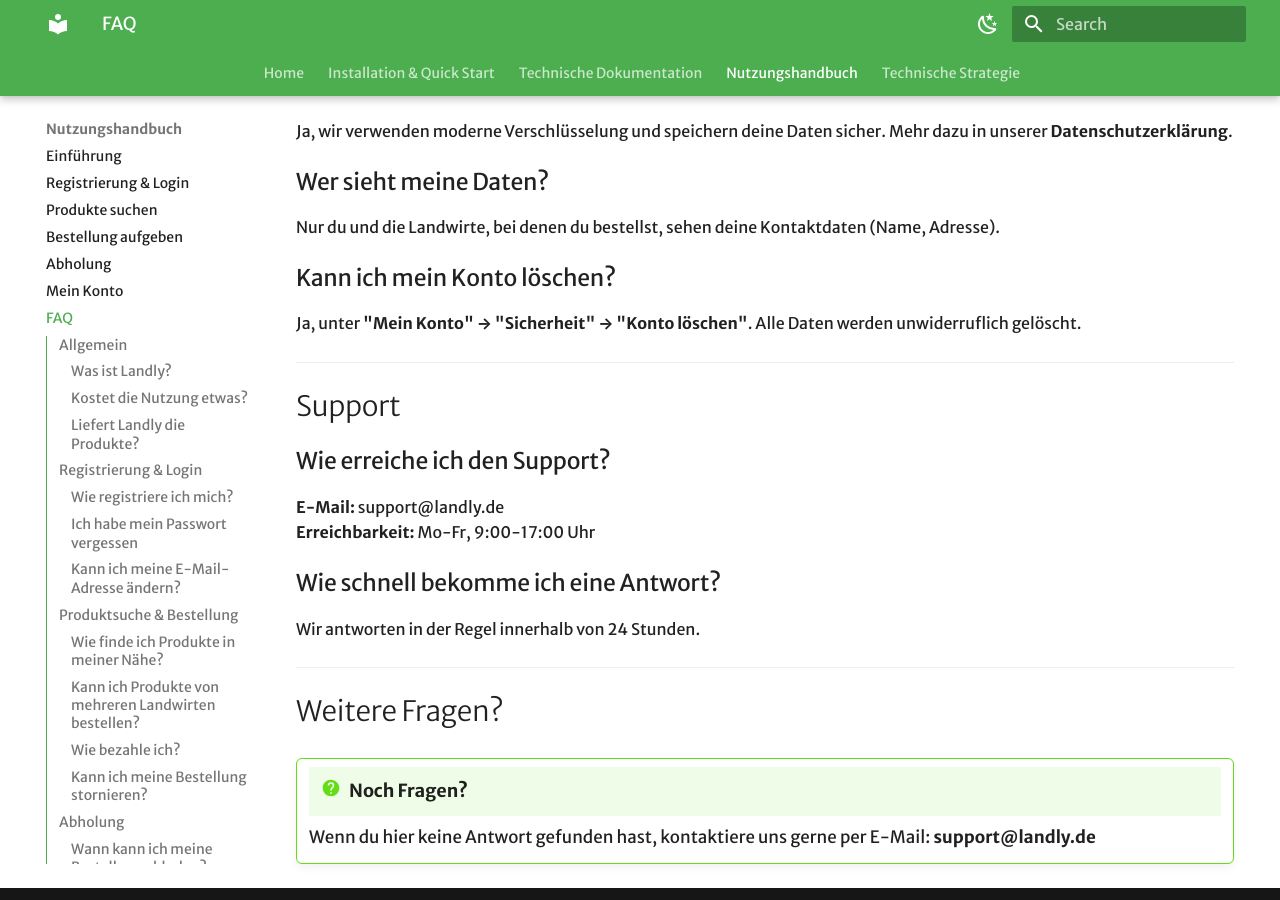
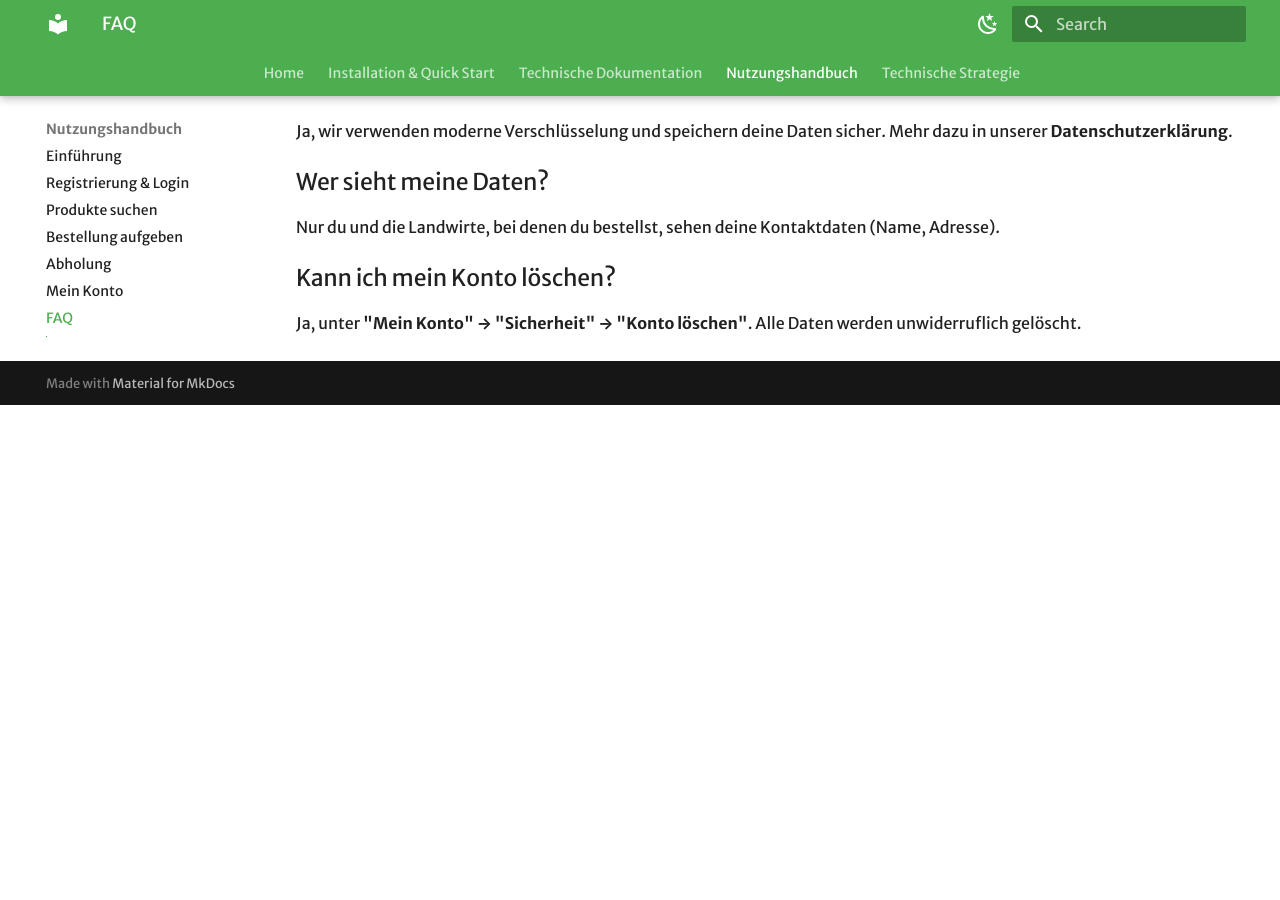
Before and after one commit to Landly-WIV/landly, an MkDocs documentation site: the page built from docs/user/faq.md, in a window 1280 px wide and 900 px high, scrolled down 2960 px. Built offline with MkDocs 1.6.1 and Material for MkDocs 9.7.7, drawn with Linux system fonts in a browser that asks for light colours; some web fonts are replaced; after the commit the page ends 3365 px from its top, so only the background shows below that.

Commit message:
supportblock2

```diff
--- a/docs/user/faq.md
+++ b/docs/user/faq.md
@@ -126,23 +126,3 @@
 ### Kann ich mein Konto löschen?
 
 Ja, unter **"Mein Konto" → "Sicherheit" → "Konto löschen"**. Alle Daten werden unwiderruflich gelöscht.
-
----
-
-## Support
-
-### Wie erreiche ich den Support?
-
-**E-Mail:** support@landly.de
-**Erreichbarkeit:** Mo-Fr, 9:00-17:00 Uhr
-
-### Wie schnell bekomme ich eine Antwort?
-
-Wir antworten in der Regel innerhalb von 24 Stunden.
-
----
-
-## Weitere Fragen?
-
-!!! question "Noch Fragen?"
-    Wenn du hier keine Antwort gefunden hast, kontaktiere uns gerne per E-Mail: **support@landly.de**
```
